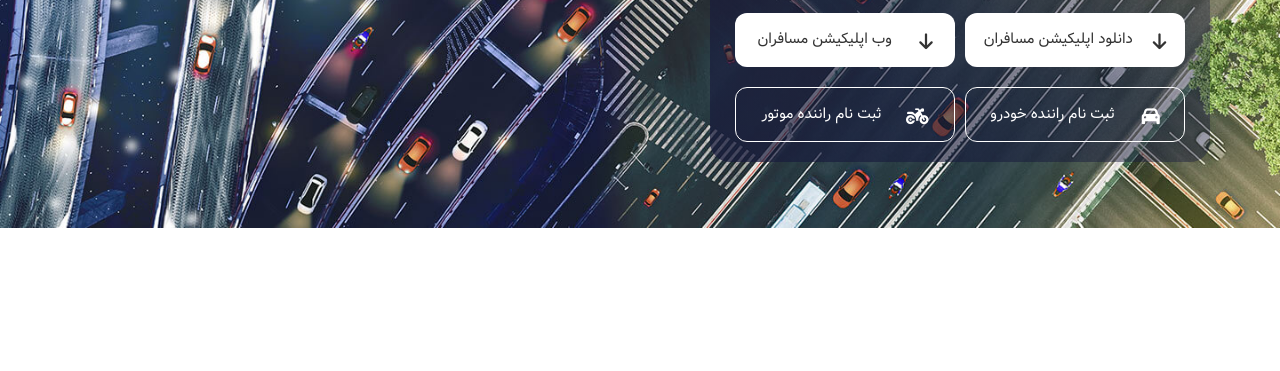
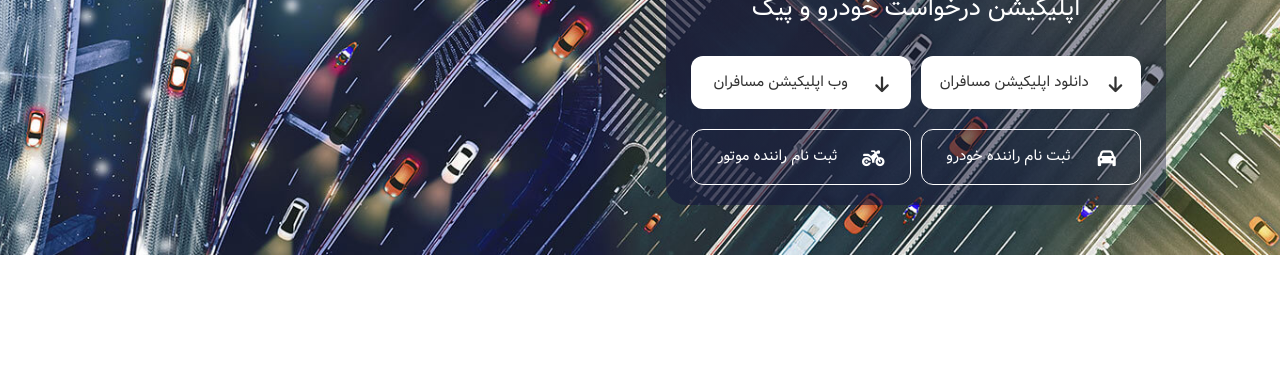
Before and after one commit to Ali-nik/Tap30-demo, a plain HTML site: page index.html in a window 1280 px wide. Shown: the part 287-658 px from the top of the page. Drawn offline with nearby package versions, Linux system fonts and the light colour scheme.

Commit message:
fix hero-section responsive problem

```diff
--- a/css/style.css
+++ b/css/style.css
@@ -699,8 +699,9 @@ textarea{
 }
 
 .hero-section img{
+    object-fit: cover;
     width: 100%;
-    height: auto;
+    height: 100%;
 }
 
 .hero-wrapper{
@@ -708,7 +709,7 @@ textarea{
     top: 0;
     left: 0;
     width: 100%;
-    height: 478px;
+    height: 100%;
     display: flex;
     justify-content: center;
     align-items: center;
@@ -719,11 +720,10 @@ textarea{
     background-image: linear-gradient(51deg, rgba(23,26,60,.7) 5%,
     rgba(23,26,60,.3) 95%);
     padding: 16px;
-    border-radius: 12px;
     display: flex;
     flex-direction: column;
     align-items: center;
-    width: 300px;
+    width: 270px;
 }
 
 .intro-btn h1{
@@ -775,7 +775,7 @@ textarea{
 }
 
 .intro-btn__passenger p{
-    font-size: 1.2rem;
+    font-size: 1.4rem;
 }
 
 /* .intro-btn__passenger > i{
@@ -790,8 +790,13 @@ textarea{
 
 @media screen and (min-width: 768px) {
     .hero-wrapper{
+        display: flex;
         justify-content: flex-start;
+        align-items: flex-end;
+        height: 100%;
+        width: 100%;
         right: 0;
+        margin-right: 0;
     }
 
     .intro-wrapper{
@@ -805,6 +810,8 @@ textarea{
         max-width: 500px;
         padding: 0 25px;
         border-radius: 20px;
+        margin-bottom: 50px;
+        margin-right: 10%;
         /* margin-right: 70px;
         margin-bottom: 50px; */
     }
@@ -814,7 +821,7 @@ textarea{
     }
 
     .intro-btn h2{
-        font-size: 2rem;
+        font-size: 2.5rem;
         font-weight: 400;
     }
 
--- a/index.html
+++ b/index.html
@@ -38,7 +38,7 @@
       </nav>
     </header>
     <section class="hero-section">
-      <picture>
+      <picture class="hero-pic">
         <!-- <source
           srcset="https://tapsi.ir/images/home/banner.webp"
           type="image/webp"
@@ -59,7 +59,7 @@
           type="image/jpg"
           media="(max-width: 768px)"
         />
-        <img alt="banner" src="./assets/images/banner.jpg" class="banner-img" />
+        <img class="hero-img" alt="banner" src="./assets/images/banner.jpg" class="banner-img" />
       </picture>
       <!-- <picture>
         <source
```
